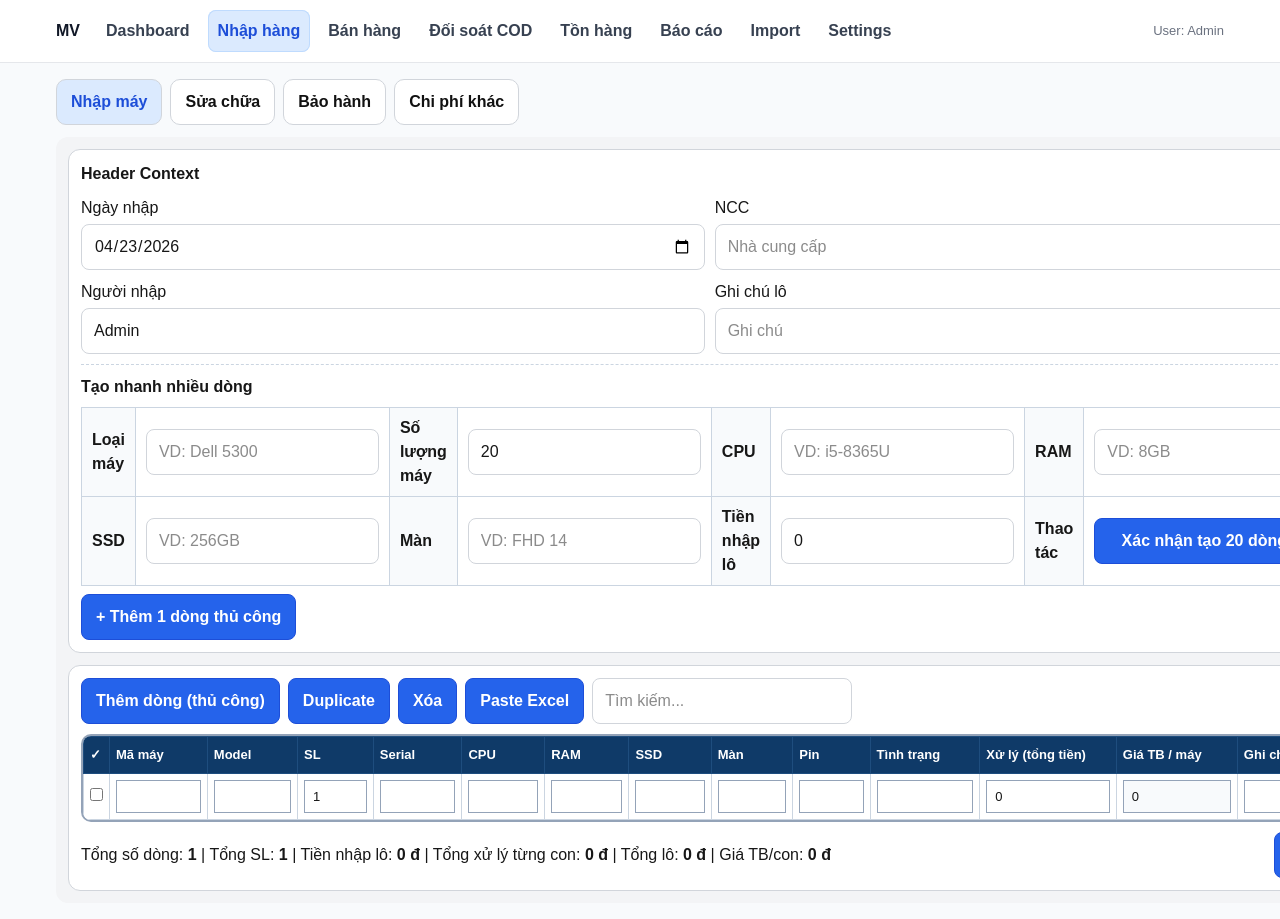
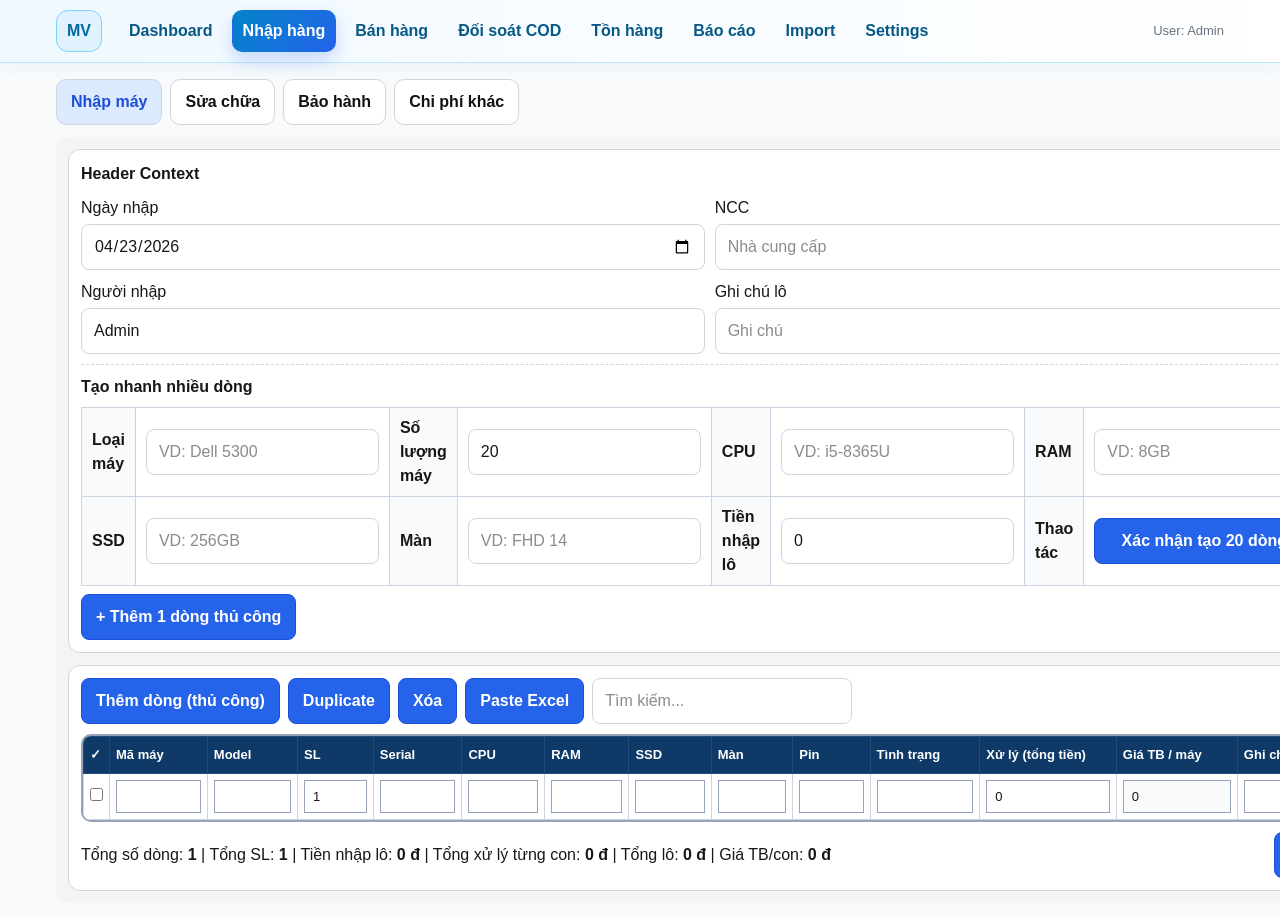
Before and after one commit to truongnhuviet132-a11y/mv-laptop, a Next.js app: page /input in a window 1280 px wide. Shown: the top 919 px of the page. Built offline with nearby package versions, Linux system fonts and the light colour scheme.

Commit message:
Refine sales UI colors and customer suggestions

```diff
--- a/src/app/globals.css
+++ b/src/app/globals.css
@@ -88,22 +88,36 @@ body {
 
 .app-nav-link {
   text-decoration: none;
-  color: #374151;
+  color: #075985;
   padding: 6px 10px;
-  border-radius: 8px;
-  font-weight: 600;
+  border-radius: 10px;
+  font-weight: 700;
+  border: 1px solid transparent;
   transition: all 0.2s ease;
 }
 
 .app-nav-link:hover {
-  background: #eff6ff;
-  color: #1d4ed8;
+  background: #e0f2fe;
+  color: #0369a1;
+  border-color: #7dd3fc;
 }
 
 .app-nav-link.active {
-  color: #1d4ed8;
-  background: #dbeafe;
-  box-shadow: inset 0 0 0 1px #bfdbfe;
+  color: #ffffff;
+  background: linear-gradient(135deg, #0284c7, #2563eb);
+  box-shadow: 0 8px 18px rgba(37, 99, 235, .22);
+}
+
+.selected-goods-panel {
+  border-color: #7dd3fc;
+  background: linear-gradient(180deg, #f0f9ff, #ffffff);
+  box-shadow: 0 10px 24px rgba(2, 132, 199, .08);
+}
+
+.selected-goods-panel thead th {
+  background: #bae6fd !important;
+  color: #0c4a6e;
+  border-color: #7dd3fc !important;
 }
 
 .table-hover tbody tr {
--- a/src/components/AppHeader.tsx
+++ b/src/components/AppHeader.tsx
@@ -29,9 +29,9 @@ export default function AppHeader() {
   if (pathname === "/login") return null;
 
   return (
-    <header style={{ borderBottom: "1px solid #e5e7eb", background: "#fff", position: "sticky", top: 0, zIndex: 10 }}>
+    <header style={{ borderBottom: "1px solid #bae6fd", background: "linear-gradient(90deg, #f0f9ff, #ffffff)", position: "sticky", top: 0, zIndex: 10, boxShadow: "0 4px 16px rgba(2, 132, 199, .06)" }}>
       <div style={{ maxWidth: 1200, margin: "0 auto", padding: "10px 16px", display: "flex", gap: 16, alignItems: "center" }}>
-        <Link href="/dashboard" style={{ fontWeight: 800, textDecoration: "none", color: "#111827" }}>MV</Link>
+        <Link href="/dashboard" style={{ fontWeight: 900, textDecoration: "none", color: "#0369a1", background: "#e0f2fe", border: "1px solid #7dd3fc", borderRadius: 12, padding: "8px 10px" }}>MV</Link>
         <nav style={{ display: "flex", gap: 8, flexWrap: isMobile ? "nowrap" : "wrap", overflowX: isMobile ? "auto" : "visible", WebkitOverflowScrolling: "touch", paddingBottom: isMobile ? 4 : 0 }}>
           {nav.map((item) => {
             const active = item.href === "/sales" ? pathname.startsWith("/sales") || pathname.startsWith("/dashboard/sales") : pathname.startsWith(item.href);
```
Also changed, not shown: src/app/sales/page.tsx (+4 -4 lines).
